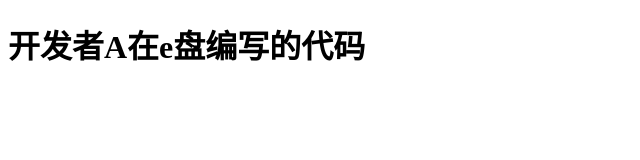
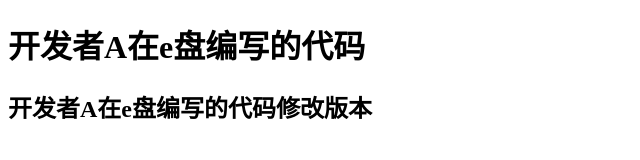
Before and after one commit to ouhuali66/gitt, a plain HTML site: page index.html in a window 1280 px wide. Shown: the whole page, without its empty margins (0-640 px from the left). Drawn offline with Linux system fonts and the light colour scheme.

Commit message:
开发者A在e盘编写的代码第二次提交

```diff
--- a/index.html
+++ b/index.html
@@ -9,6 +9,7 @@
 
 <body>
     <h1>开发者A在e盘编写的代码</h1>
+    <h2>开发者A在e盘编写的代码修改版本</h2>
 </body>
 
 </html>
```
